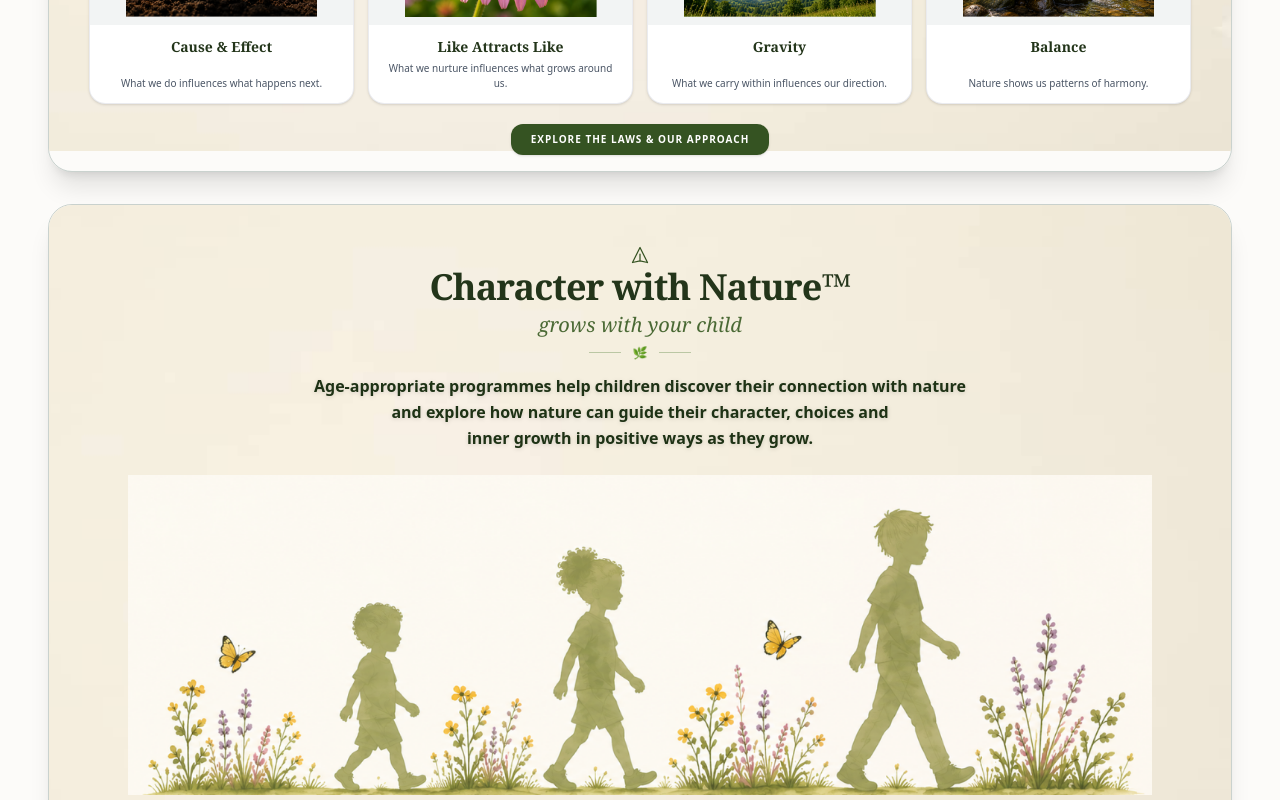
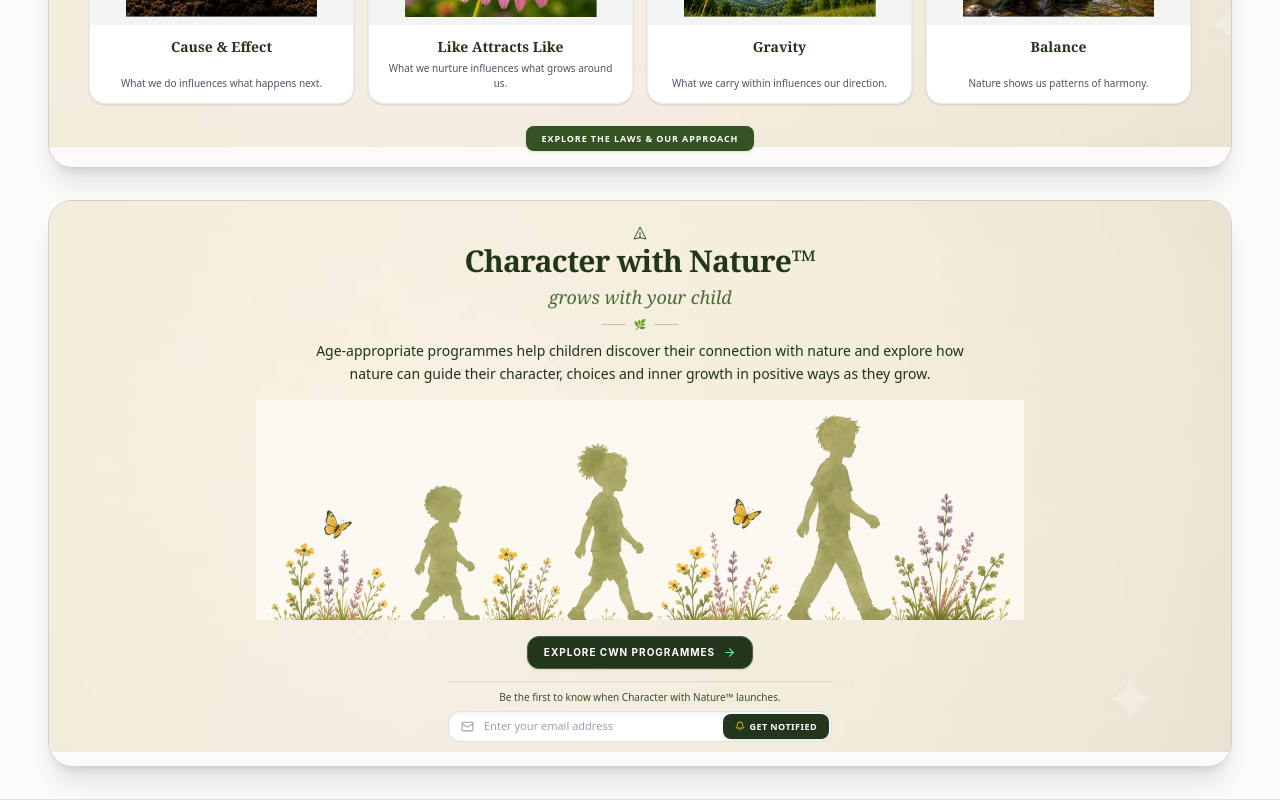
Before and after one commit to nnochirivincent/mch-platform, a React (Vite) app: page / in a window 1280 px wide. Shown: the part 2780-3580 px from the top of the page. Built offline with nearby package versions, Linux system fonts and the light colour scheme.

Commit message:
new commit

```diff
--- a/src/components/Home.jsx
+++ b/src/components/Home.jsx
@@ -467,7 +467,7 @@ export default function Home() {
                   </div>
 
                   <div className="pt-1.5 border-t border-[#23351a]/10 space-y-1.5">
-                    <h4 class="text-[9px] uppercase tracking-widest font-bold text-[#355322] text-center">
+                    <h4 className="text-[9px] uppercase tracking-widest font-bold text-[#355322] text-center">
                       HOW CHILDREN EXPLORE WITH CWN
                     </h4>
 
@@ -523,7 +523,7 @@ export default function Home() {
                   <div className="pt-1 text-center lg:text-left">
                     <Link
                       to="/cwn/pathways"
-                      className="inline-block bg-[#355322] hover:bg-[#2c441b] text-white font-bold text-[10px] uppercase tracking-widest px-4 py-2 rounded-xl shadow transition"
+                      className="inline-block bg-[#355322] hover:bg-[#2c441b] text-white font-bold text-[9px] uppercase tracking-widest px-3.5 py-1.5 rounded-lg shadow transition"
                     >
                       Discover Character With Nature™
                     </Link>
@@ -629,7 +629,7 @@ export default function Home() {
                 <div className="pt-1 text-center">
                   <Link
                     to="/cwn/laws"
-                    className="inline-block bg-[#355322] hover:bg-[#2c441b] text-white font-bold text-[10px] uppercase tracking-widest px-5 py-2 rounded-xl shadow transition"
+                    className="inline-block bg-[#355322] hover:bg-[#2c441b] text-white font-bold text-[9px] uppercase tracking-widest px-4 py-1.5 rounded-lg shadow transition"
                   >
                     Explore The Laws & Our Approach
                   </Link>
@@ -643,10 +643,10 @@ export default function Home() {
         </section>
       </ScrollFade>
 
-      {/* 4. CHARACTER WITH NATURE GROWS WITH YOUR CHILD SECTION */}
+      {/* 4. CHARACTER WITH NATURE GROWS WITH YOUR CHILD SECTION (Made compact) */}
       <ScrollFade delay={90}>
         <section className="max-w-7xl mx-auto px-6 sm:px-8 lg:px-12">
-          <div className="relative overflow-hidden rounded-3xl shadow-xl border border-emerald-950/20 py-8 sm:py-10 text-center space-y-6">
+          <div className="relative overflow-hidden rounded-3xl shadow-xl border border-emerald-950/20 py-5 sm:py-6 text-center space-y-3.5">
 
             <div className="absolute inset-0 z-0 overflow-hidden">
               <img
@@ -656,70 +656,68 @@ export default function Home() {
               />
             </div>
 
-            <div className="relative z-10 max-w-4xl mx-auto px-6 sm:px-8 space-y-3">
+            <div className="relative z-10 max-w-4xl mx-auto px-6 sm:px-8 space-y-2">
 
               <div className="space-y-1">
                 <div className="flex justify-center mb-0.5">
-                  <svg className="w-5 h-5 text-[#355322]" fill="none" stroke="currentColor" viewBox="0 0 24 24">
+                  <svg className="w-4 h-4 text-[#355322]" fill="none" stroke="currentColor" viewBox="0 0 24 24">
                     <path strokeLinecap="round" strokeLinejoin="round" strokeWidth="1.5" d="M12 19l9 2-9-18-9 18 9-2zm0 0v-8" />
                   </svg>
                 </div>
-                <h2 className="text-3xl sm:text-4xl font-serif text-[#23351a] font-bold tracking-tight">
+                <h2 className="text-2xl sm:text-3xl font-serif text-[#23351a] font-bold tracking-tight">
                   Character with Nature™
                 </h2>
-                <p className="font-serif italic text-[#4a6934] text-lg sm:text-xl font-medium">
+                <p className="font-serif italic text-[#4a6934] text-base sm:text-lg font-medium">
                   grows with your child
                 </p>
-                <div className="flex items-center justify-center space-x-3 text-[#658a4c] pt-0.5">
-                  <div className="h-[1.5px] w-8 bg-[#658a4c]/40"></div>
-                  <span className="text-xs">🌿</span>
-                  <div className="h-[1.5px] w-8 bg-[#658a4c]/40"></div>
+                <div className="flex items-center justify-center space-x-2 text-[#658a4c] pt-0.5">
+                  <div className="h-[1px] w-6 bg-[#658a4c]/40"></div>
+                  <span className="text-[10px]">🌿</span>
+                  <div className="h-[1px] w-6 bg-[#658a4c]/40"></div>
                 </div>
               </div>
 
-              <p className="text-sm sm:text-base text-[#1e3215] leading-relaxed max-w-3xl mx-auto font-semibold drop-shadow-sm text-center">
-                Age-appropriate programmes help children discover their connection with nature <br className="hidden sm:block" />
-                and explore how nature can guide their character, choices and <br className="hidden sm:block" />
-                inner growth in positive ways as they grow.
+              <p className="text-xs sm:text-sm text-[#1e3215] leading-relaxed max-w-2xl mx-auto font-medium text-center">
+                Age-appropriate programmes help children discover their connection with nature and explore how nature can guide their character, choices and inner growth in positive ways as they grow.
               </p>
 
             </div>
 
-            <div className="relative z-10 w-full px-2 sm:px-4 lg:px-6">
-              <div className="w-full overflow-hidden max-w-5xl mx-auto">
+            <div className="relative z-10 w-full px-4 sm:px-6">
+              <div className="w-full overflow-hidden max-w-3xl mx-auto">
                 <img
                   src="/2-cwn-image.png"
                   alt="Character with Nature grows with your child age progression"
-                  className="w-full h-auto object-cover object-center mx-auto mix-blend-multiply opacity-95 scale-100 transition-transform duration-500 max-h-[320px]"
+                  className="w-full h-auto object-cover object-center mx-auto mix-blend-multiply opacity-95 max-h-[220px]"
                 />
               </div>
             </div>
 
-            <div className="relative z-10 max-w-3xl mx-auto px-6 sm:px-8 space-y-4 pt-0.5">
+            <div className="relative z-10 max-w-xl mx-auto px-6 space-y-3 pt-0.5">
 
               <div>
                 <a
                   href="#explore-cwn"
-                  className="inline-flex items-center space-x-2.5 bg-[#23351a] hover:bg-[#1a2813] text-white font-sans text-xs tracking-widest font-semibold uppercase px-6 py-3 rounded-xl shadow-xl transition-all duration-200 border border-[#486337]"
+                  className="inline-flex items-center space-x-2 bg-[#23351a] hover:bg-[#1a2813] text-white font-sans text-[10px] tracking-widest font-bold uppercase px-4 py-2 rounded-xl shadow transition-all duration-200 border border-[#486337]"
                 >
                   <span>EXPLORE CWN PROGRAMMES</span>
-                  <ArrowRight size={15} className="text-emerald-300" />
+                  <ArrowRight size={13} className="text-emerald-300" />
                 </a>
               </div>
 
-              <div className="pt-3 border-t border-[#23351a]/10 max-w-md mx-auto space-y-2">
-                <p className="text-xs text-[#355322] font-medium">
+              <div className="pt-2 border-t border-[#23351a]/10 max-w-sm mx-auto space-y-1.5">
+                <p className="text-[10px] text-[#355322] font-medium">
                   Be the first to know when Character with Nature™ launches.
                 </p>
 
                 {notified ? (
-                  <div className="bg-white/85 backdrop-blur-md border border-emerald-900/15 py-2 px-4 rounded-xl text-xs font-bold text-[#23351a] shadow">
+                  <div className="bg-white/85 backdrop-blur-md border border-emerald-900/15 py-1.5 px-3 rounded-xl text-[10px] font-bold text-[#23351a] shadow">
                     ✓ You're on the early notification list!
                   </div>
                 ) : (
-                  <form onSubmit={handleNotifySubmit} className="flex items-center bg-white rounded-xl shadow-inner border border-emerald-900/15 overflow-hidden p-1">
-                    <div className="pl-3 text-gray-400">
-                      <Mail size={15} />
+                  <form onSubmit={handleNotifySubmit} className="flex items-center bg-white rounded-xl shadow-inner border border-emerald-900/15 overflow-hidden p-0.5">
+                    <div className="pl-2.5 text-gray-400">
+                      <Mail size={13} />
                     </div>
                     <input
                       type="email"
@@ -727,13 +725,13 @@ export default function Home() {
                       onChange={(e) => setNotifyEmail(e.target.value)}
                       placeholder="Enter your email address"
                       required
-                      className="w-full px-3 py-1.5 text-xs sm:text-sm text-[#23351a] bg-transparent focus:outline-none placeholder-gray-400"
+                      className="w-full px-2.5 py-1 text-[11px] text-[#23351a] bg-transparent focus:outline-none placeholder-gray-400"
                     />
                     <button
                       type="submit"
-                      className="bg-[#23351a] hover:bg-[#1a2813] text-white text-[10px] font-bold uppercase tracking-wider px-3.5 py-2 rounded-lg transition shrink-0 flex items-center gap-1 shadow"
+                      className="bg-[#23351a] hover:bg-[#1a2813] text-white text-[9px] font-bold uppercase tracking-wider px-3 py-1.5 rounded-lg transition shrink-0 flex items-center gap-1 shadow"
                     >
-                      <Bell size={11} className="text-amber-300" />
+                      <Bell size={10} className="text-amber-300" />
                       <span>GET NOTIFIED</span>
                     </button>
                   </form>
```
